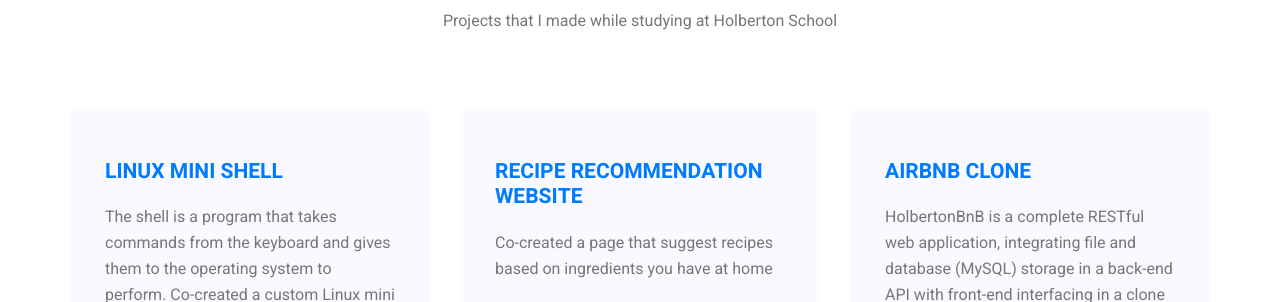
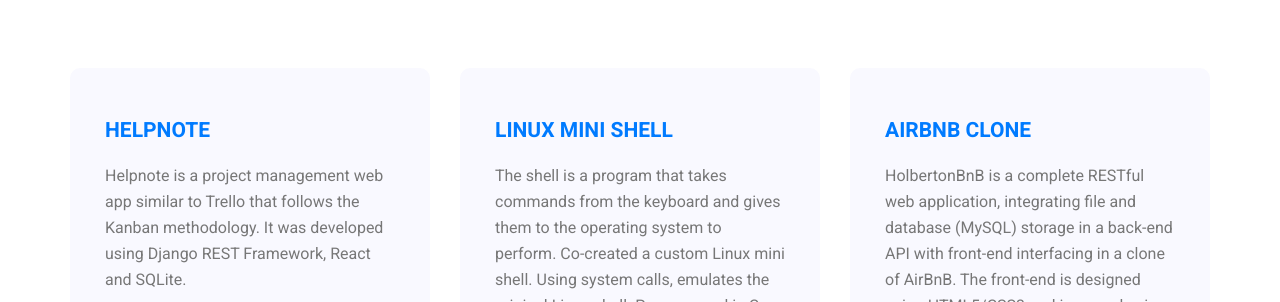
Before and after one commit to EduardoVega04/web_portfolio, a plain HTML site: page portfolio.html in a window 1280 px wide. Shown: the part 650-952 px from the top of the page. Drawn offline with Linux system fonts and the light colour scheme.

Commit message:
Added Helpnote project

```diff
--- a/portfolio.html
+++ b/portfolio.html
@@ -70,20 +70,20 @@
         	<div class="container">
         		<div class="main_title">
         			<h2>Dev projects</h2>
-        			<p>Projects that I made while studying at Holberton School</p>
         		</div>
         		<div class="feature_inner row">
+					<div class="col-lg-4 col-md-6">
+						<div class="feature_item">
+							<h4><a href="https://github.com/No-Country/c13-38-ft-python" target="_blank">Helpnote</a></h4>
+							<p>Helpnote is a project management web app similar to Trello that follows the Kanban
+								methodology. It was developed using Django REST Framework, React and SQLite.
+							</p>
+						</div>
+					</div>
         			<div class="col-lg-4 col-md-6">
         				<div class="feature_item">
         					<h4><a href="https://github.com/AdrianDel07/simple_shell" target="_blank">Linux Mini Shell</a></h4>
         					<p>The shell is a program that takes commands from the keyboard and gives them to the operating system to perform. Co-created a custom Linux mini shell. Using system calls, emulates the original Linux shell. Programmed in C language.</p>
-        				</div>
-        			</div>
-        			<div class="col-lg-4 col-md-6">
-        				<div class="feature_item">
-        					<h4><a href="https://github.com/RecipEat/Front-End" target="_blank">Recipe recommendation
-							website</a></h4>
-        					<p>Co-created a page that suggest recipes based on ingredients you have at home</p>
         				</div>
         			</div>
         			<div class="col-lg-4 col-md-6">
```
